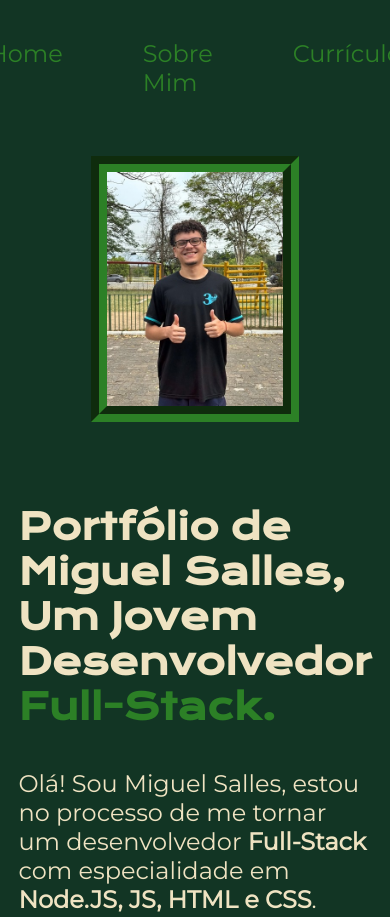
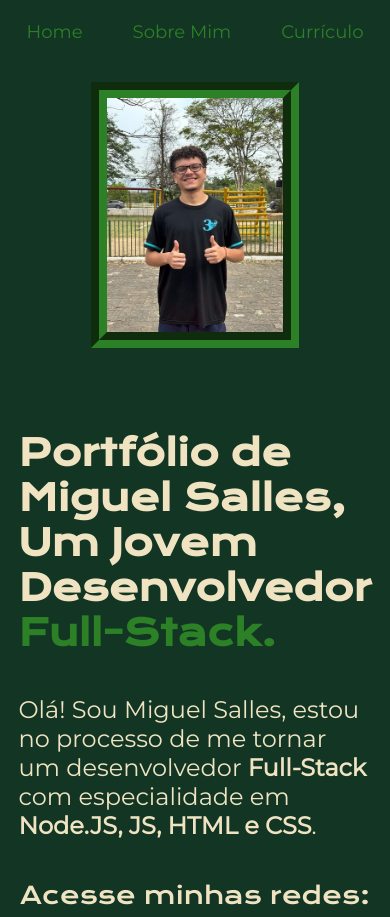
Before and after one commit to MiguelSallesV/siteportfolio, a plain HTML site: page index.html in a window 390 px wide. Shown: the top 917 px of the page. Drawn offline with nearby package versions, Linux system fonts and the light colour scheme.

Commit message:
Corrigindo responsividade para Celular

```diff
--- a/style/style.css
+++ b/style/style.css
@@ -151,7 +151,7 @@ body {
 @media (max-width: 1200px) {
 
     .cabecalho {
-        padding: 10%;
+        padding: 5%;
     }
 
     .cabecalho__menu {
@@ -176,5 +176,14 @@ body {
         width: auto;
     }
 
+@media (max-width: 480px) {
+
+    .cabecalho__menu {
+        gap: 50px;
+    }
+    .cabecalho__menu__link {
+        font-size: 1.13rem;
+    }
 
 }
+}
```
